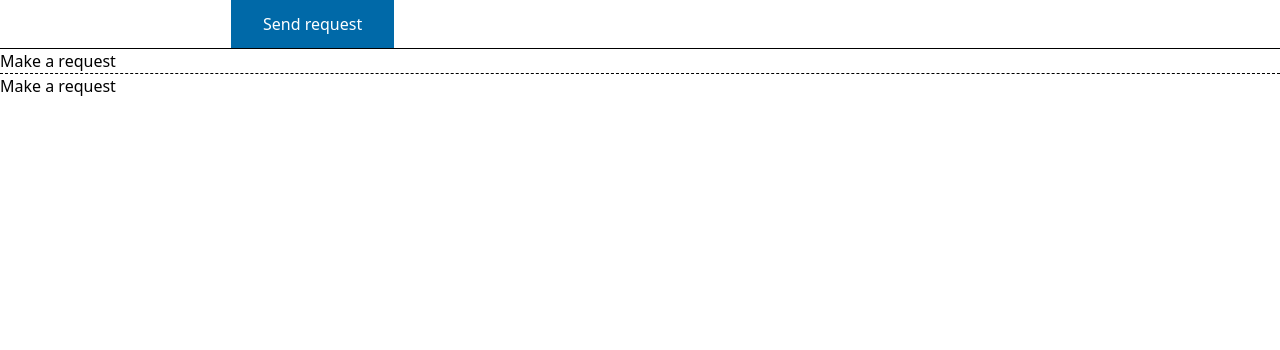
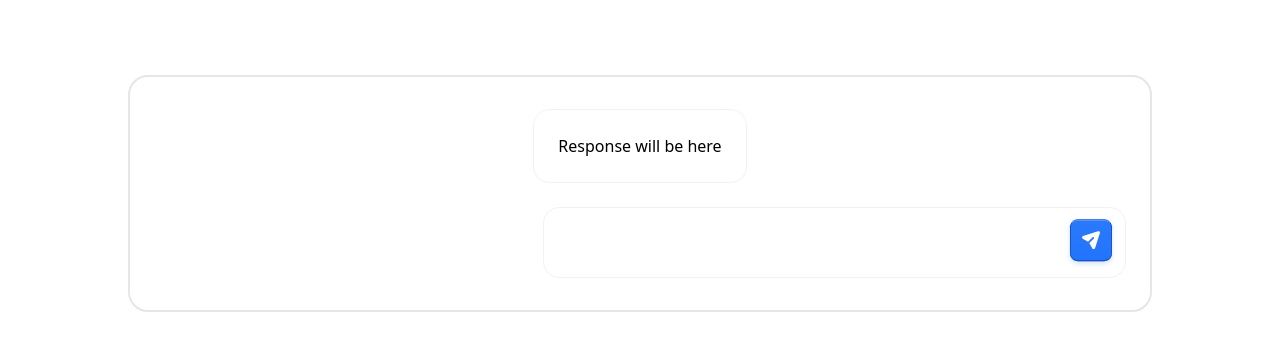
Before and after one commit to BMike903/LLM-front, a React (Vite) app: page / in a window 1280 px wide. Shown: the top 350 px of the page. Built offline with nearby package versions, Linux system fonts and the light colour scheme.

Commit message:
basic appearance

```diff
--- a/src/App.tsx
+++ b/src/App.tsx
@@ -1,15 +1,15 @@
 import { useState } from "react";
 import "./tailwind.css";
+import "./temp.css";
 
 function App() {
-    const [input, setInput] = useState("");
+    const [question, setQuestion] = useState("");
     const [answer, setAnswer] = useState("");
-    const [reasoning, setReasoning] = useState("");
     const [status, setStatus] = useState<"idle" | "fetching" | "fetched">("idle");
-    let displayAnswer, displayReason;
+    let displayAnswer;
 
     const makeRequest = async () => {
-        if (status === "fetching" || input.trim() === "") return;
+        if (status === "fetching" || question.trim() === "") return;
         setStatus("fetching");
         const response = await fetch("https://openrouter.ai/api/v1/chat/completions", {
             method: "POST",
@@ -22,7 +22,7 @@ function App() {
                 messages: [
                     {
                         role: "user",
-                        content: input,
+                        content: question,
                     },
                 ],
             }),
@@ -31,36 +31,34 @@ function App() {
         const data = await response.json();
         console.log("RESPONSE:", data);
         setAnswer(data.choices[0].message.content);
-        setReasoning(data.choices[0].message.reasoning);
         setStatus("fetched");
     };
 
     if (status === "idle") {
-        displayAnswer = "Make a request";
-        displayReason = "Make a request";
+        displayAnswer = "Response will be here";
     } else if (status === "fetching") {
         displayAnswer = "Loading answer";
-        displayReason = "loading reason";
     } else {
         displayAnswer = answer;
-        displayReason = reasoning;
     }
 
     return (
-        <>
-            <input value={input} onChange={(e) => setInput(e.target.value)} />
-            <button
-                disabled={status === "fetching"}
-                onClick={() => makeRequest()}
-                className="bg-sky-700 px-4 py-2 text-white hover:bg-sky-800 sm:px-8 sm:py-3"
-            >
-                Send request
-            </button>
-            <hr />
-            <div>{displayAnswer}</div>
-            <hr className="border-dashed border-b-black" />
-            <div>{displayReason}</div>
-        </>
+        <div className="main-box">
+            {/* after rounded-s-md rounded-b-lg border-2 border-solid */}
+            <div className="answer">{displayAnswer}</div>
+
+            <div className="chat-wrapper">
+                {/* className="border-rad w-90 resize-none rounded-2xl border-2 border-solid border-gray-400 p-3" */}
+                <input
+                    value={question}
+                    onChange={(e) => setQuestion(e.target.value)}
+                    className="type-box"
+                />
+                <button disabled={status === "fetching"} onClick={() => makeRequest()} className="">
+                    <img src="../public/send-button.svg" />
+                </button>
+            </div>
+        </div>
     );
 }
 
--- /dev/null
+++ b/src/temp.css
@@ -0,0 +1,40 @@
+.main-box {
+    display: flex;
+    flex-direction: column;
+    align-items: center;
+    padding: 32px 24px;
+    gap: 24px;
+    margin: 75px auto;
+    width: 80%;
+    border: 2px solid #e3e6ea;
+    border-radius: 20px;
+}
+
+.answer {
+    padding: 24px;
+    gap: 12px;
+    border: 1px solid #f0f2f5;
+    border-radius: 16px;
+}
+
+.chat-wrapper {
+    display: flex;
+    flex-direction: row;
+    align-self: flex-end;
+    padding: 8px 8px 8px 16px;
+    gap: 16px;
+    width: 60%;
+    height: 12%;
+    border: 1px solid #f0f2f5;
+    border-radius: 16px;
+}
+
+.type-box {
+    margin: 0 auto;
+    width: 85%;
+}
+
+.type-button {
+    width: 42px;
+    height: 42px;
+}
```
Also changed, not shown: public/send-button.svg (added).
